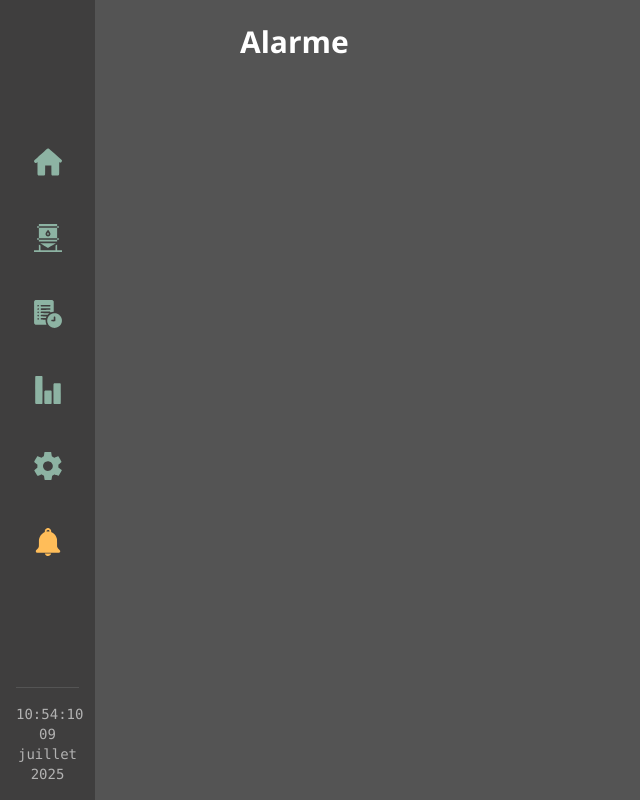
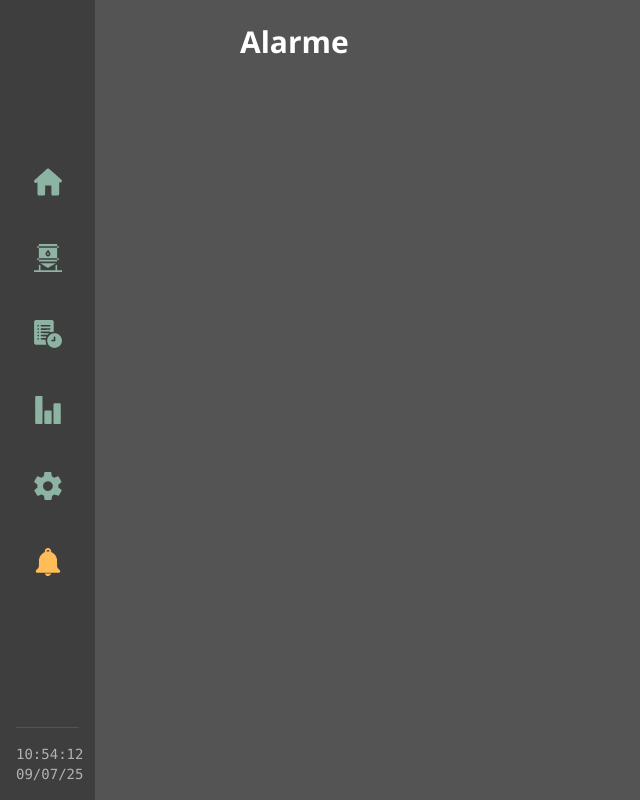
Before and after one commit to BivouacAgency/gascon-ihm, a Next.js app: page /alarme in a window 1280 px wide. Shown: the whole page, without its empty margins (0-640 px from the left). Built offline with nearby package versions, Linux system fonts and the light colour scheme.

Commit message:
feat: systemDate display

```diff
--- a/src/app/_components/systemTime.tsx
+++ b/src/app/_components/systemTime.tsx
@@ -36,8 +36,8 @@ export const SystemTime: FC<SystemTimeProps> = ({ className }) => {
   const formatDate = (date: Date): string => {
     return date.toLocaleDateString("fr-FR", {
       day: "2-digit",
-      month: "long",
-      year: "numeric",
+      month: "2-digit",
+      year: "2-digit",
     });
   };
 
```
